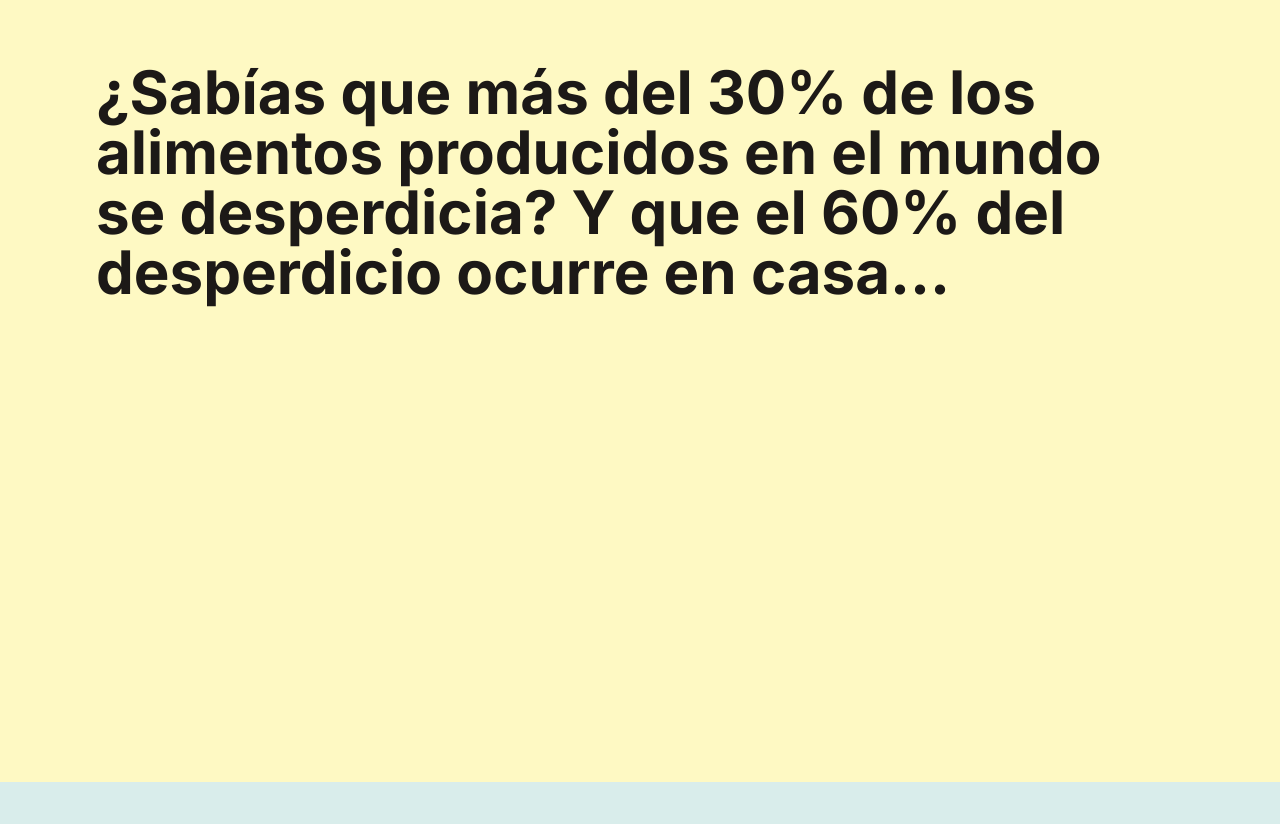
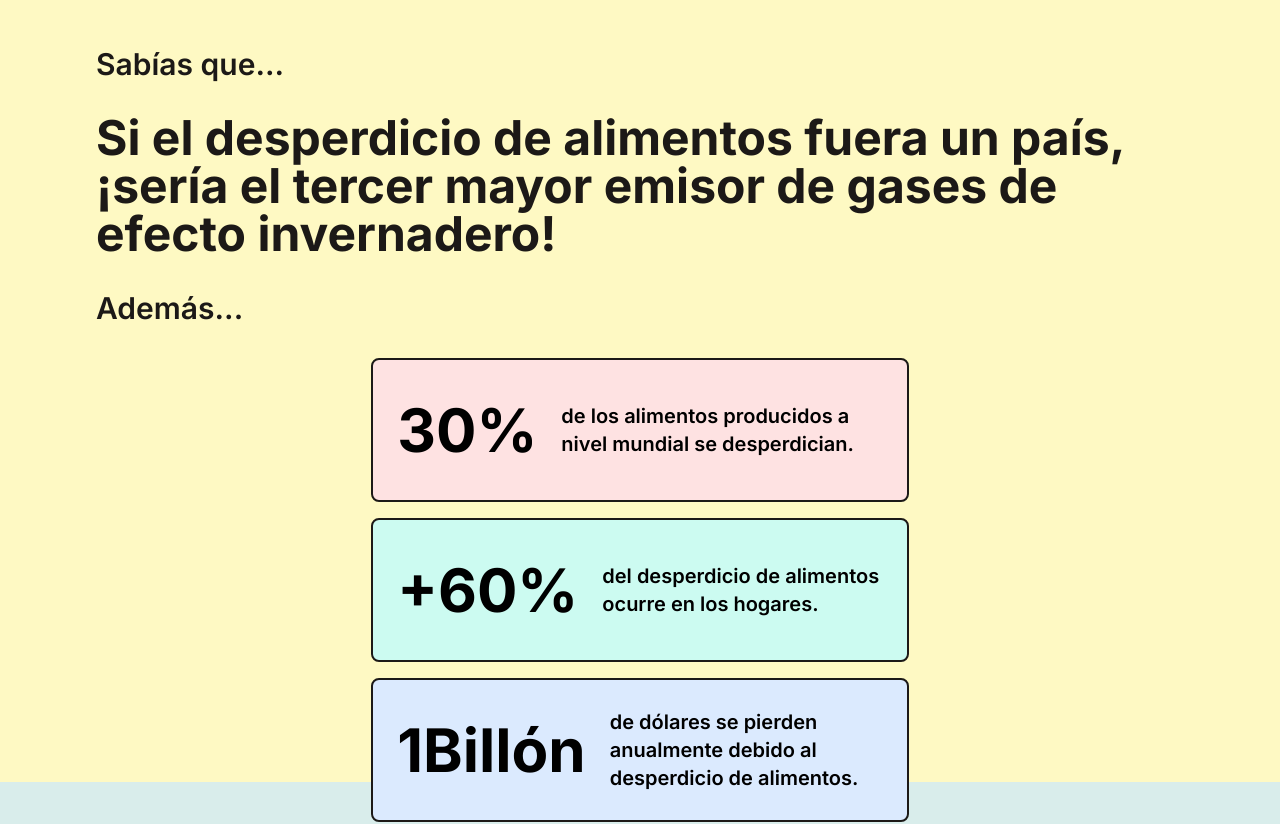
Before and after one commit to sandyFit/foodSaver, a React (Vite) app in the folder client/: page / in a window 1280 px wide. Shown: the part 818-1642 px from the top of the page. Before the commit the page ends 1600 px from the top, so only its background shows below. Built offline with nearby package versions, Linux system fonts and the light colour scheme; no server answers; a web font is replaced by a local one.

Commit message:
feat(client): redesign of the Stats section

```diff
--- /dev/null
+++ b/client/src/components/cards/StatsCard.jsx
@@ -0,0 +1,14 @@
+import React from 'react'
+
+const StatsCard = ({bgColor, percentage, text}) => {
+    return (
+        <article className={`${bgColor} w-[42vw] h-36 border-2 border-stone-900 rounded-lg p-6`}>
+            <div className='w-full flex justify-between items-center h-full gap-6'>
+                <p className='text-6xl font-bold'>{percentage}</p>
+                <p className='text-xl font-semibold'>{text}</p>
+            </div>
+        </article>
+    )
+}
+
+export default StatsCard;
--- a/client/src/pages/DidYouKnow.jsx
+++ b/client/src/pages/DidYouKnow.jsx
@@ -1,17 +1,53 @@
-import React from 'react'
+import React from 'react';
+import StatsCard from '../components/cards/StatsCard';
 
 const DidYouKnow = () => {
+    const stats = [
+        {
+            bgColor: 'bg-red-100',
+            percentage: '30%',
+            text: 'de los alimentos producidos a nivel mundial se desperdician.'
+        },
+        {
+            bgColor: 'bg-teal-100',
+            percentage: '+60%',
+            text: 'del desperdicio de alimentos ocurre en los hogares.'
+        },
+        {
+            bgColor: 'bg-blue-100',
+            percentage: '1Billón',
+            text: 'de dólares se pierden anualmente debido al desperdicio de alimentos.'
+        },
+        {
+            bgColor: 'bg-purple-100',
+            percentage: '',
+            text: `Frutas, verduras, pan, lácteos y carnes son los alimentos
+                   que más se desperdician en los hogares.`
+        }
+    ];
+
     return (
-        <section id='did-you-know'
-            className='bg-yellow-100 w-full h-screen px-24'>
-            <div className="flex">
-                <p className='text-stone-900 text-6xl font-bold mt-20'>
-                    ¿Sabías que más del 30% de los alimentos producidos en el mundo se desperdicia?
-                    Y que el 60% del desperdicio ocurre en casa...
-                </p>
+        <section id="did-you-know" className="bg-yellow-100 w-full h-screen px-24">
+            <header className="flex flex-col text-stone-900">
+                <h2 className="text-3xl font-semibold mt-16">Sabías que...</h2>
+                <h1 className="text-5xl font-bold mt-8">
+                    Si el desperdicio de alimentos fuera un país,
+                    ¡sería el tercer mayor emisor de gases de efecto invernadero!
+                </h1>
+                <h2 className="text-3xl font-semibold mt-8">Además...</h2>
+            </header>
+            <div className="flex flex-wrap justify-around mt-8 gap-4">
+                {stats.map((stat, index) => (
+                    <StatsCard
+                        key={index}
+                        bgColor={stat.bgColor}
+                        percentage={stat.percentage}
+                        text={stat.text}
+                    />
+                ))}
             </div>
         </section>
-    )
-}
+    );
+};
 
-export default DidYouKnow
+export default DidYouKnow;
```
